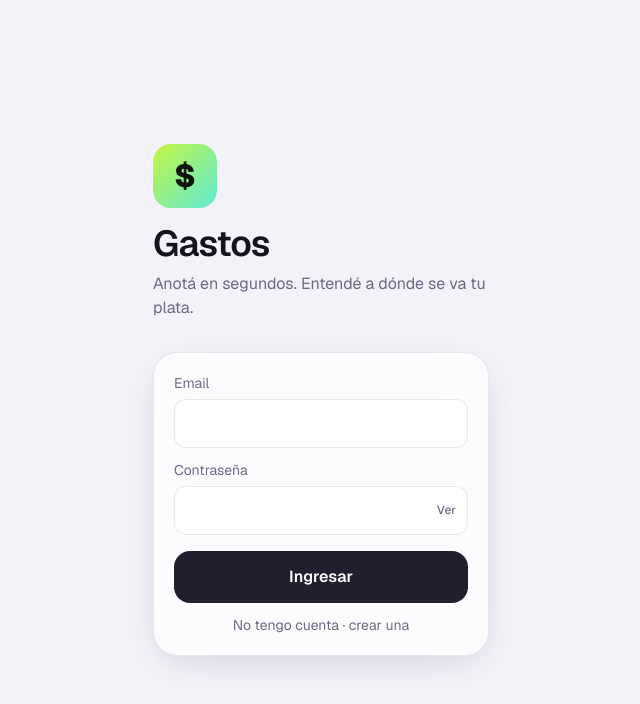
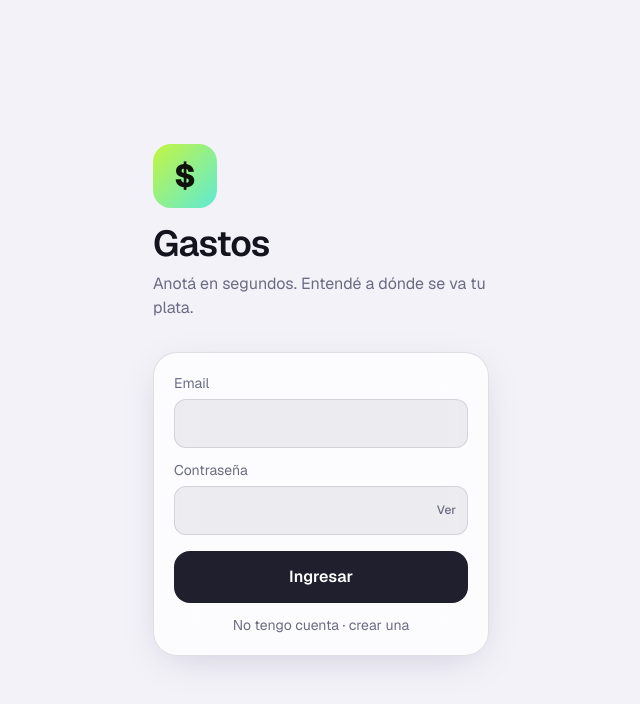
Before and after one commit to GonzaloGamenara/-, a Next.js app: page /fijos in a window 1280 px wide. Shown: the top 704 px of the page, without its empty margins (319-959 px from the left). Built offline with nearby package versions, Linux system fonts and the light colour scheme; no server answers.

Commit message:
UI modo claro: más contraste en botones, chips y campos dentro de tarjetas
Co-Authored-By: Claude Sonnet 5.5 <noreply@anthropic.com>
Claude-Session: https://claude.ai/code/session_017BF5HtXt2iuWHJLnutQQFb

```diff
--- a/app/ajustes/page.tsx
+++ b/app/ajustes/page.tsx
@@ -140,7 +140,7 @@ function CategoryForm({
   const [name, setName] = useState(initial.name ?? "");
   const [emoji, setEmoji] = useState(initial.emoji ?? "🏷️");
   const [color, setColor] = useState(initial.color ?? PALETTE[0]);
-  const field = "rounded-xl border border-line bg-surface px-4 py-3 outline-none focus:border-accent2";
+  const field = "rounded-xl border border-line bg-inset px-4 py-3 outline-none focus:border-accent2";
 
   return (
     <Sheet open onClose={onClose} title={initial.id ? "Editar categoría" : "Nueva categoría"}>
--- a/app/fijos/page.tsx
+++ b/app/fijos/page.tsx
@@ -112,7 +112,7 @@ function RecurringForm({
 
   const amountNum = parseAmount(amount);
   const valid = name.trim() && amountNum > 0 && Number(day) >= 1 && Number(day) <= 31;
-  const field = "rounded-xl border border-line bg-surface px-4 py-3 outline-none focus:border-accent2";
+  const field = "rounded-xl border border-line bg-inset px-4 py-3 outline-none focus:border-accent2";
 
   return (
     <Sheet open onClose={onClose} title={`${initial.id ? "Editar" : "Nuevo"} ${kind === "income" ? "ingreso" : "gasto"} fijo`}>
@@ -148,7 +148,7 @@ function RecurringForm({
             ))}
           </select>
         </label>
-        <label className="flex items-center justify-between rounded-xl bg-surface px-4 py-3 text-sm">
+        <label className="flex items-center justify-between rounded-xl bg-inset px-4 py-3 text-sm">
           Activo (se carga cada mes)
           <input type="checkbox" checked={active} onChange={(e) => setActive(e.target.checked)} className="size-5 accent-[var(--accent-2)]" />
         </label>
--- a/app/globals.css
+++ b/app/globals.css
@@ -5,6 +5,7 @@
   --bg: #07070d;
   --surface: rgb(255 255 255 / 0.055);
   --surface-2: rgb(255 255 255 / 0.09);
+  --inset: rgb(255 255 255 / 0.07);
   --line: rgb(255 255 255 / 0.09);
   --fg: #f5f5fa;
   --muted: #9b9bb2;
@@ -24,7 +25,8 @@
     --bg: #f3f2f8;
     --surface: rgb(255 255 255 / 0.75);
     --surface-2: rgb(255 255 255 / 0.95);
-    --line: rgb(20 20 40 / 0.09);
+    --inset: rgb(30 30 60 / 0.07);
+    --line: rgb(20 20 40 / 0.12);
     --fg: #14141f;
     --muted: #6b6b83;
     --accent: #1f1f2e;
@@ -44,6 +46,7 @@
   --color-bg: var(--bg);
   --color-surface: var(--surface);
   --color-surface2: var(--surface-2);
+  --color-inset: var(--inset);
   --color-line: var(--line);
   --color-fg: var(--fg);
   --color-muted: var(--muted);
--- a/app/page.tsx
+++ b/app/page.tsx
@@ -65,7 +65,7 @@ export default function Home() {
               </div>
             </div>
             {s.isCurrent && s.projected > s.spent + 1 && (
-              <p className="relative mt-4 rounded-2xl bg-surface px-3.5 py-2.5 text-sm text-muted">
+              <p className="relative mt-4 rounded-2xl bg-inset px-3.5 py-2.5 text-sm text-muted">
                 A este ritmo cerrás el mes en <b className="num text-fg">{moneyRound(s.projected)}</b>
                 {s.upcomingExpense > 0 && <> · incluye {compact(s.upcomingExpense)} de fijos por venir</>}.
               </p>
--- a/components/AuthGate.tsx
+++ b/components/AuthGate.tsx
@@ -98,7 +98,7 @@ function Login() {
             autoComplete="email"
             value={email}
             onChange={(e) => setEmail(e.target.value)}
-            className="rounded-xl border border-line bg-surface px-4 py-3 text-fg outline-none focus:border-accent2"
+            className="rounded-xl border border-line bg-inset px-4 py-3 text-fg outline-none focus:border-accent2"
           />
         </label>
         <label className="grid gap-1.5 text-sm text-muted">
@@ -111,7 +111,7 @@ function Login() {
               autoComplete={mode === "in" ? "current-password" : "new-password"}
               value={password}
               onChange={(e) => setPassword(e.target.value)}
-              className="w-full rounded-xl border border-line bg-surface py-3 pl-4 pr-16 text-fg outline-none focus:border-accent2"
+              className="w-full rounded-xl border border-line bg-inset py-3 pl-4 pr-16 text-fg outline-none focus:border-accent2"
             />
             <button
               type="button"
--- a/components/LaunchGate.tsx
+++ b/components/LaunchGate.tsx
@@ -76,7 +76,7 @@ export function PrelaunchCard() {
           <Link href="/fijos" className="press rounded-2xl bg-accent py-3 text-center text-sm font-semibold text-accent-ink">
             Cargar fijos
           </Link>
-          <Link href="/ajustes" className="press rounded-2xl bg-surface py-3 text-center text-sm font-semibold">
+          <Link href="/ajustes" className="press rounded-2xl bg-inset py-3 text-center text-sm font-semibold">
             Categorías
           </Link>
         </div>
@@ -88,7 +88,7 @@ export function PrelaunchCard() {
 /** Aviso chico para las pantallas habilitadas durante la preparación. */
 export function PrelaunchBanner() {
   return (
-    <div className="fade-in mb-3 rounded-2xl border border-line bg-surface px-3.5 py-2.5 text-sm text-muted">
+    <div className="fade-in mb-3 rounded-2xl border border-line bg-inset px-3.5 py-2.5 text-sm text-muted">
       <b className="text-fg">Modo preparación.</b> Nada se calcula ni se carga hasta el {new Intl.DateTimeFormat("es-AR", { day: "numeric", month: "long" }).format(new Date(launchTime()))}.
     </div>
   );
--- a/components/QuickAdd.tsx
+++ b/components/QuickAdd.tsx
@@ -167,7 +167,7 @@ export function QuickAdd() {
                 key={c.id}
                 onClick={() => setCatId(on ? null : c.id)}
                 className={`press flex flex-col items-center gap-0.5 rounded-2xl border px-1 py-2 text-[11px] font-medium leading-tight ${
-                  on ? "border-transparent text-black" : "border-line bg-surface text-fg"
+                  on ? "border-transparent text-black" : "border-line bg-inset text-fg"
                 }`}
                 style={on ? { background: c.color } : undefined}
               >
@@ -188,7 +188,7 @@ export function QuickAdd() {
           <button
             key={d.v}
             onClick={() => setDate(d.v)}
-            className={`press rounded-full px-3.5 py-1.5 font-medium ${date === d.v ? "bg-fg text-bg" : "bg-surface text-muted"}`}
+            className={`press rounded-full px-3.5 py-1.5 font-medium ${date === d.v ? "bg-fg text-bg" : "bg-inset text-muted"}`}
           >
             {d.label}
           </button>
@@ -227,7 +227,7 @@ export function QuickAdd() {
             key={k}
             onClick={() => setRaw((r) => press(r, k))}
             aria-label={k === "⌫" ? "Borrar dígito" : k}
-            className="press num grid h-[52px] place-items-center rounded-2xl bg-surface text-2xl font-medium"
+            className="press num grid h-[52px] place-items-center rounded-2xl bg-inset text-2xl font-medium"
           >
             {k === "⌫" ? <BackspaceIcon width={24} height={24} /> : k}
           </button>
```
